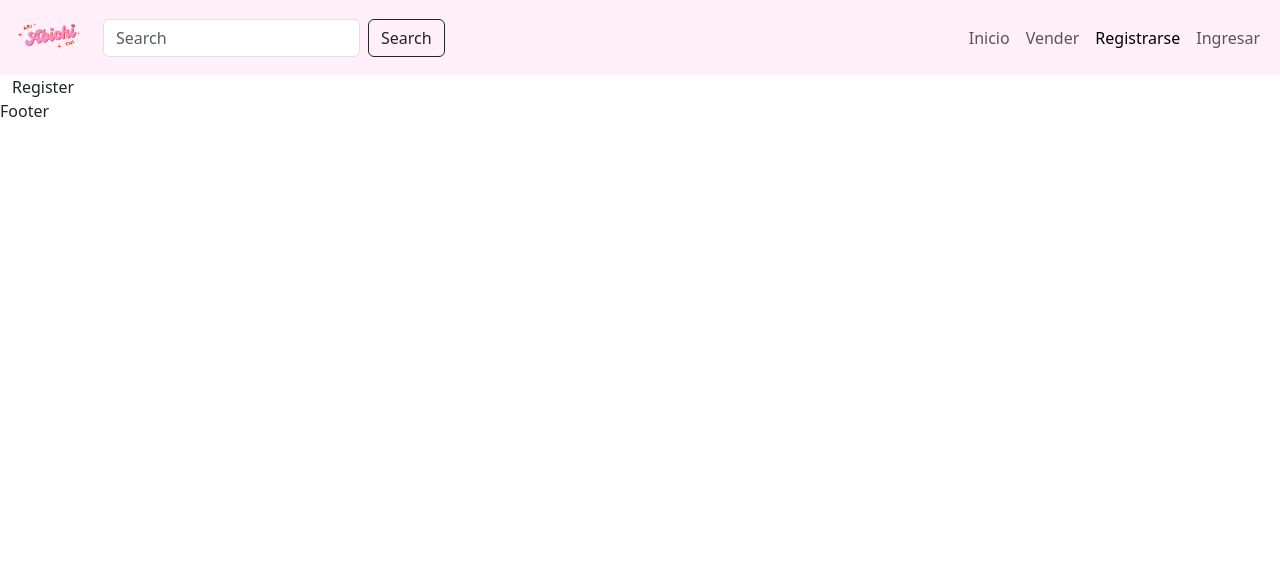
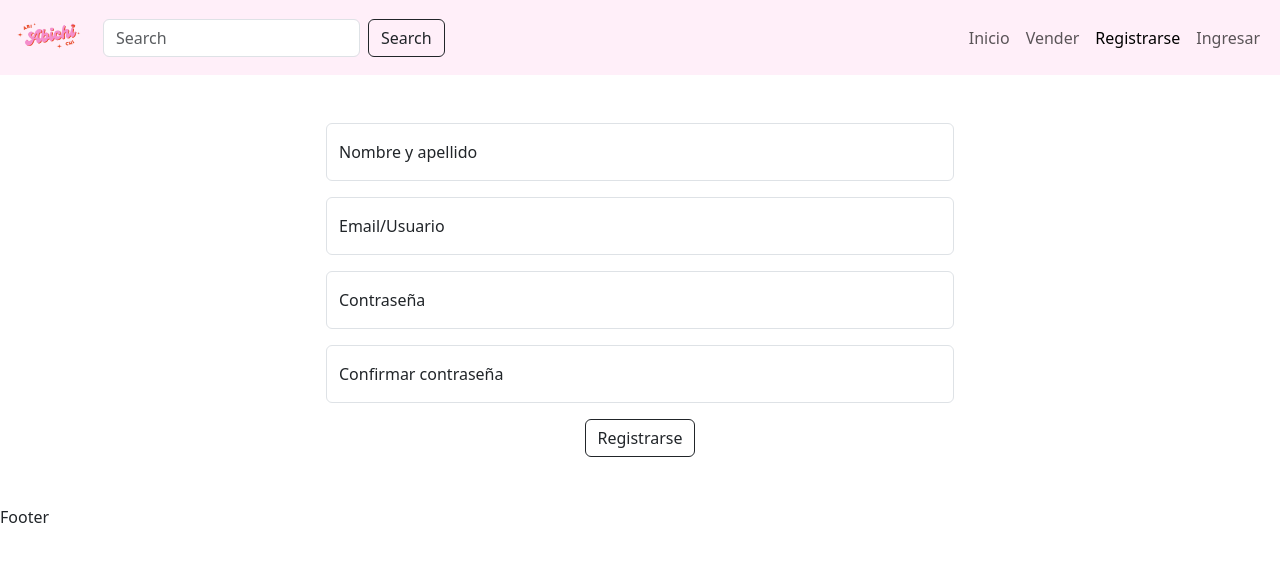
Before and after one commit to castromaciel/toy-store, a React (Vite) app: page /register in a window 1280 px wide. Shown: the top 562 px of the page. Built offline with nearby package versions, Linux system fonts and the light colour scheme.

Commit message:
create register form

```diff
--- a/package.json
+++ b/package.json
@@ -30,11 +30,13 @@
     "test:watch": "vitest"
   },
   "dependencies": {
+    "@hookform/resolvers": "^3.3.2",
     "axios": "^1.2.6",
     "react": "^18.2.0",
     "react-dom": "^18.2.0",
     "react-hook-form": "^7.48.2",
-    "react-router-dom": "^6.18.0"
+    "react-router-dom": "^6.18.0",
+    "yup": "^1.3.2"
   },
   "devDependencies": {
     "@testing-library/dom": "^9.2.0",
--- a/src/hooks/index.ts
+++ b/src/hooks/index.ts
@@ -1 +1,2 @@
 export { default as useLogin } from './useLogin'
+export { default as useRegister } from './useRegister'
--- /dev/null
+++ b/src/hooks/useRegister.ts
@@ -0,0 +1,35 @@
+import { yupResolver } from '@hookform/resolvers/yup'
+import { useForm } from 'react-hook-form'
+import { registerSchema } from '@/validations'
+
+interface UserRegisterData {
+  fullname: string
+  email: string
+  password: string
+  'confirm-password': string
+}
+
+const useRegister = () => {
+  const { handleSubmit, control } = useForm<UserRegisterData>({
+    defaultValues: {
+      fullname: '',
+      email: '',
+      password: '',
+      'confirm-password': ''
+    },
+    mode: 'onChange',
+    delayError: 1200,
+    resolver: yupResolver(registerSchema)
+  })
+
+  const onSubmit = (data: UserRegisterData): void => {
+    console.log(data)
+  }
+
+  return {
+    control,
+    onSubmit: handleSubmit(onSubmit)
+  }
+}
+
+export default useRegister
--- a/src/pages/Register/index.tsx
+++ b/src/pages/Register/index.tsx
@@ -1,5 +1,98 @@
-const Register = () => (
-  <div>Register</div>
-)
+import { Controller } from 'react-hook-form'
+import { useRegister } from '@/hooks'
+
+const Register = () => {
+  const { onSubmit, control } = useRegister()
+  return (
+    <form
+      className="mx-auto my-5 col-12 col-lg-6"
+      autoComplete="off"
+      onSubmit={onSubmit}
+    >
+      <Controller
+        name="fullname"
+        control={control}
+        render={({ field, formState: { errors } }) => (
+          <div className="form-floating mb-3 mx-auto">
+            <input
+              {...field}
+              type="text"
+              className="form-control"
+              id="fullname"
+              placeholder="Nombre y apellido"
+            />
+            <label htmlFor="fullname">
+              Nombre y apellido
+            </label>
+            { errors.fullname && <p className="text-danger">{errors.fullname.message}</p> }
+          </div>
+        )}
+      />
+
+      <Controller
+        name="email"
+        control={control}
+        render={({ field, formState: { errors } }) => (
+          <div className="form-floating mb-3 mx-auto">
+            <input
+              {...field}
+              type="text"
+              className="form-control"
+              id="email"
+              placeholder="Email/Usuario"
+            />
+            <label htmlFor="email">
+              Email/Usuario
+            </label>
+            { errors.email && <p className="text-danger">{errors.email.message}</p> }
+          </div>
+        )}
+      />
+
+      <Controller
+        control={control}
+        name="password"
+        render={({ field, formState: { errors } }) => (
+          <div className="form-floating mb-3">
+            <input
+              {...field}
+              type="password"
+              className="form-control"
+              id="password"
+              placeholder="Contraseña"
+            />
+            <label htmlFor="password">Contraseña</label>
+            { errors.password && <p className="text-danger">{errors.password.message}</p> }
+          </div>
+        )}
+      />
+      <Controller
+        control={control}
+        name="confirm-password"
+        render={({ field, formState: { errors } }) => (
+          <div className="form-floating mb-3">
+            <input
+              {...field}
+              type="password"
+              className="form-control"
+              id="confirm-password"
+              placeholder="Confirmar contraseña"
+            />
+            <label htmlFor="confirm-password">Confirmar contraseña</label>
+            { errors['confirm-password'] && <p className="text-danger">{errors['confirm-password'].message}</p> }
+          </div>
+        )}
+      />
+
+      <div className="d-flex justify-content-center">
+        <input
+          type="submit"
+          className="btn btn-outline-dark"
+          value="Registrarse"
+        />
+      </div>
+    </form>
+  )
+}
 
 export default Register
--- /dev/null
+++ b/src/validations/index.ts
@@ -0,0 +1 @@
+export * from './register.schema'
--- /dev/null
+++ b/src/validations/register.schema.ts
@@ -0,0 +1,18 @@
+import * as Yup from 'yup'
+
+export const registerSchema = Yup.object().shape({
+  fullname: Yup.string()
+    .required('Este campo es requerido'),
+  email: Yup.string()
+    .required('Este campo es requerido')
+    .email('El campo ingresado no es un correo válido'),
+  password: Yup.string()
+    .required('Ingrese la contraseña')
+    .min(4, 'Debe tener mas de 4 caracteres')
+    .max(16, 'No debe exceder de 16 caracteres'),
+  'confirm-password': Yup.string()
+    .required('Confirme la contraseña')
+    .min(4, 'Debe tener mas de 4 caracteres')
+    .max(16, 'No debe exceder de 16 caracteres')
+    .oneOf([Yup.ref('password')], 'Las contraseñas no coinciden')
+})
```
Also changed, not shown: 1 other file (tests, documents, lock files or other folders).
